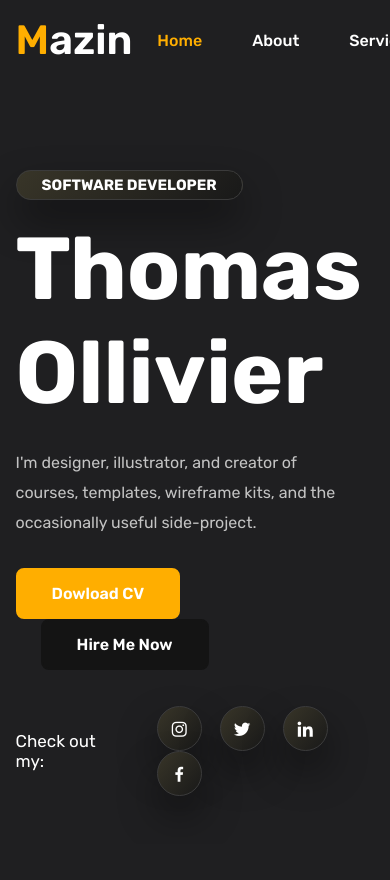
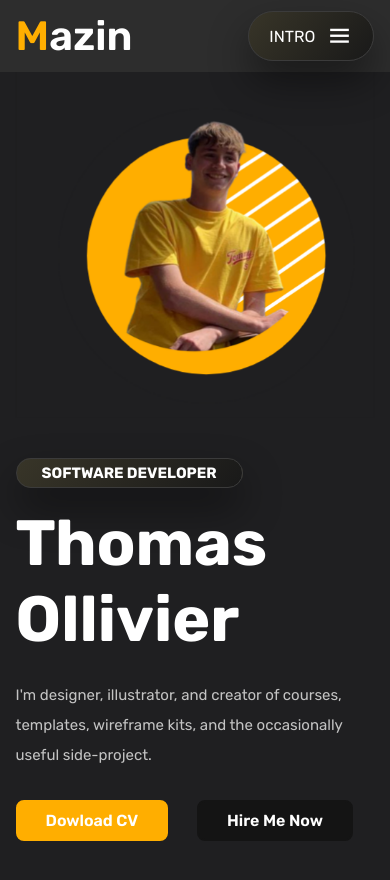
Before and after one commit to Ollivierthomas/portfolio.github.io, a plain HTML site: page index.html in a window 390 px wide. Before the commit the page ends 844 px from the top, so only its background shows below. Drawn offline with nearby package versions, Linux system fonts and the light colour scheme.

Commit message:
modified:   index.html 	modified:   script.js 	modified:   styles.css

```diff
--- a/index.html
+++ b/index.html
@@ -63,8 +63,11 @@
         </div>
     </div>
 
+
+    <script src="https://unpkg.com/scrollreveal"></script>
+
     <!--Custom js file link-->
-    <script src="js/script.js"></script>
+    <script src="script.js"></script>
 
 </body>
 </html>
--- a/script.js
+++ b/script.js
@@ -0,0 +1,26 @@
+let menu = document.querySelector('#menu-icon');
+let navbar = document.querySelector('.navbar');
+
+menu.onclick = () => {
+    menu.classList.toggle('bx-x');
+    navbar.classList.toggle('open')
+};
+
+const sr = ScrollReveal ({
+    distance: '40px',
+    duration: 2500,
+    reset: true
+});
+
+sr.reveal('.logo',{delay:200, origin: 'left'});
+sr.reveal('.navbar',{delay:400, origin: 'top'});
+sr.reveal('.menu-btn',{delay:520, origin: 'right'});
+
+sr.reveal('.home-text span',{delay:600, origin: 'top'});
+sr.reveal('.home-text h1',{delay:680, origin: 'left'});
+sr.reveal('.home-text p',{delay:750, origin: 'right'});
+sr.reveal('.main-btn',{delay:860, origin: 'left'});
+
+sr.reveal('.share',{delay:950, origin: 'bottom'});
+
+sr.reveal('.home-img',{delay:1000, origin: 'right'});
--- a/styles.css
+++ b/styles.css
@@ -237,3 +237,114 @@ section {
         transition: .2s;
     }
 }
+
+@media (max-width: 1020px) {
+    .navbar a {
+        margin: 0 15px;
+    }
+
+    :root {
+        --big-font: 5rem;
+        --p-font: 1rem;
+        transition: .2s;
+    }
+}
+
+@media (max-width: 950px) {
+    .share {
+        display: none;
+    }
+
+    section {
+        padding: 70px 4%;
+    }
+
+    header {
+        padding: 11px 4%;
+        background: #2d2d2d;
+    }
+
+    .home {
+        height: auto;
+        display: flex;
+        flex-wrap: wrap;
+    }
+
+    .home-text {
+        order: 2;
+    }
+
+    .home-img {
+        margin: auto;
+        height: auto;
+        width: auto;
+    }
+
+    .home-img img {
+        max-width: 450px;
+        width: 100%;
+        height: auto;
+    }
+}
+
+@media (max-width: 850px){
+    .navbar{
+        position: absolute;
+        width: 100%;
+        height: 100vh;
+        padding: 40px 50px;
+        top: 0;
+        right: 0;
+        bottom: 0;
+        left: 100%;
+        display: flex;
+        flex-direction: column;
+        background: #2d2d2d;
+        transition: all 0.4s ease-in-out;
+    }
+
+    .navbar  a {
+        display: block;
+        color: #c3c3c3;
+        padding: 0px;
+        margin: 0px 0px 40px 0px;
+        font-size: 2rem;
+        font-weight: 400;
+    }
+
+    .navbar.open {
+        left: 0;
+    }
+}
+
+@media (max-width: 500px) {
+    :root {
+        --big-font: 4rem;
+        --p-font: 15px;
+        transition: .2s;
+    }
+
+    .btn {
+        padding: 9px 28px;
+    }
+}
+
+.home-img img {
+    animation: imgg 2s ease-in-out infinite;
+    animation-delay: 2s;
+}
+
+@keyframes imgg {
+    0%{
+        transform: translateY(0);
+    }
+
+    50%{
+        transform: translateY(-22px);
+    }
+
+    100%{
+        transform: translateY(0);
+    }
+
+}
```
